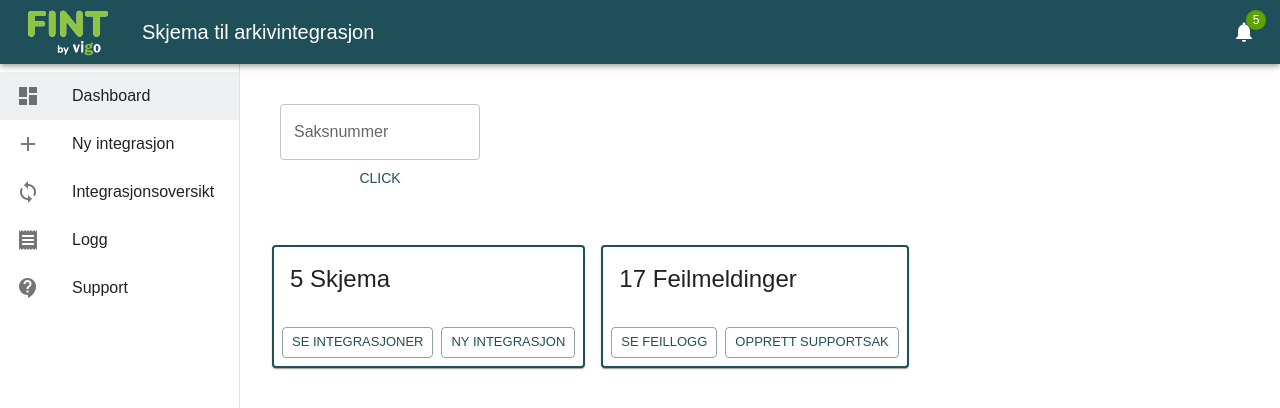
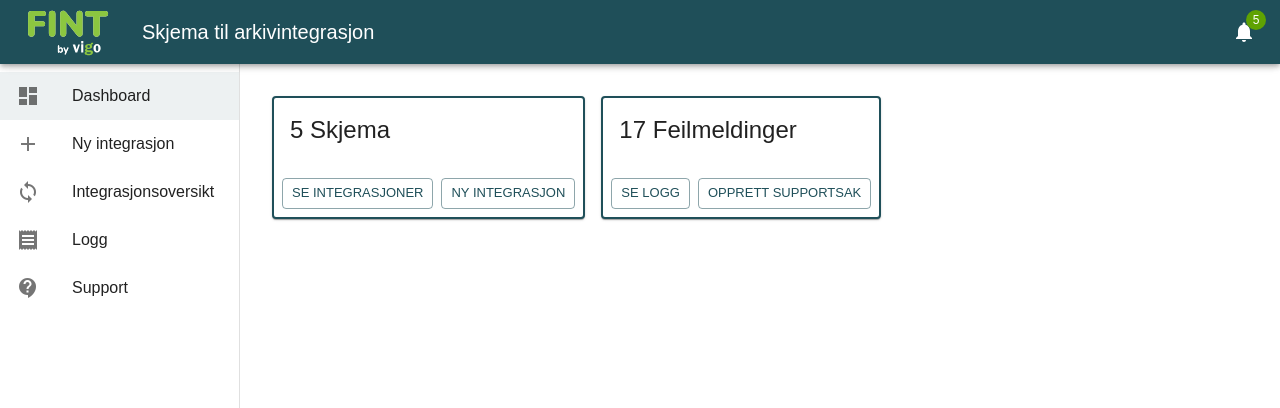
Before and after one commit to FINTLabs/fint-flyt-frontend, a React (Create React App) app: page / in a window 1280 px wide. Shown: the top 408 px of the page. Built offline with nearby package versions, Linux system fonts and the light colour scheme.

Commit message:
FST-101 remove old code

```diff
--- a/src/features/dashboard/Dashboard.tsx
+++ b/src/features/dashboard/Dashboard.tsx
@@ -1,8 +1,7 @@
-import {Box, Button, Card, CardActions, CardContent, FormControl, TextField, Theme, Typography} from '@mui/material';
+import {Box, Button, Card, CardActions, CardContent, Theme, Typography} from '@mui/material';
 import React from 'react';
 import { RouteComponentProps, withRouter, Link as RouterLink } from 'react-router-dom';
 import {createStyles, makeStyles} from "@mui/styles";
-import IntegrationRepository from "../integration/repository/IntegrationRepository";
 
 const useStyles = makeStyles((theme: Theme) =>
     createStyles({
@@ -15,57 +14,10 @@ const useStyles = makeStyles((theme: Theme) =>
 
 const Dashboard: React.FunctionComponent<RouteComponentProps<any>> = () => {
     const classes = useStyles();
-    const [_case, setCase] = React.useState('');
-    const [status, setStatus] = React.useState('');
-    const [caseInput, setCaseInput] = React.useState('');
-    const [helperText, setHelperText] = React.useState('');
-    const handleCaseInputChange = (event: React.ChangeEvent<HTMLInputElement>) => {
-        setCaseInput(event.target.value);
-    };
-    let caseInputPattern = /^((19|20)\d{2})\/([0-9]{1,6})/g;
-
-
-    function handleClick() {
-        if(caseInputPattern.test(caseInput)) {
-            setHelperText('');
-            let caseId = caseInput.split('/')
-            IntegrationRepository.getSak(caseId[0], caseId[1])
-                .then((response) => {
-                    setCase(response.data)
-                    setStatus(', status ' + response.statusText)
-                    console.log(response)
-                })
-                .catch(e => {
-                        console.error('Error: ', e)
-                        setCase('Ikke funnet');
-                        setStatus('404')
-                    }
-                )
-        } else setHelperText('Saksnummer må være på formatet 2021/03')
-    }
-
 
     return (
-        <Box flexDirection={"row"} position="relative" width={1} height={1}>
-            <Box
-                component="form"
-                sx={{'& > :not(style)': { m: 1, width: '25ch' }}}
-                autoComplete="off"
-            >
-                <FormControl>
-                    <TextField
-                        id="outlined-name"
-                        label="Saksnummer"
-                        value={caseInput}
-                        onChange={handleCaseInputChange}
-                        helperText={helperText}
-                    />
-                    <Button onClick={handleClick}>Click</Button>
-                </FormControl>
-                {_case} {status}
-            </Box>
-            <Box display="flex" sx={{mt: 5}}>
-                <Card className={classes.card} sx={{ maxWidth: 345}}>
+    <Box display="flex" position="relative" width={1} height={1}>
+        <Card className={classes.card} sx={{ maxWidth: 345 }}>
             <CardContent>
                 <Typography gutterBottom variant="h5" component="div">
                     5 Skjema
@@ -83,11 +35,10 @@ const Dashboard: React.FunctionComponent<RouteComponentProps<any>> = () => {
                 </Typography>
             </CardContent>
             <CardActions>
-                        <Button size="small" variant="outlined" component={RouterLink} to="/log">Se feillogg</Button>
+                <Button size="small" variant="outlined" component={RouterLink} to="/log">Se logg</Button>
                 <Button size="small" variant="outlined" component={RouterLink} to="/support">Opprett supportsak</Button>
             </CardActions>
         </Card>
-            </Box>
     </Box>
 );
 }
--- a/src/features/integration/components/form/CaseInformation.tsx
+++ b/src/features/integration/components/form/CaseInformation.tsx
@@ -1,4 +1,4 @@
-import {Button, FormGroup, Typography} from '@mui/material';
+import {Box, Button, FormGroup, Typography} from '@mui/material';
 import React from 'react';
 import InputField from "./InputField";
 import {INPUT_TYPE} from "../../types/InputType.enum";
@@ -15,7 +15,6 @@ const CaseInformation: React.FunctionComponent<any> = (props) => {
 
     function handleClick() {
         let caseInput = props.watch("caseData.caseNumber");
-        console.log(caseInput)
         if(caseInputPattern.test(props.watch("caseData.caseNumber"))) {
             setCase('Søker...')
             let caseId = caseInput.split('/')
@@ -39,7 +38,7 @@ const CaseInformation: React.FunctionComponent<any> = (props) => {
         {input: INPUT_TYPE.DROPDOWN, label: "Skjema", value: props.watch("selectedForm"), formValue: "selectedForm", dropDownItems: forms},
         {input: INPUT_TYPE.RADIO, label: "Velg hvordan skjema skal sendes til arkivet", value: props.watch("caseData.caseCreationStrategy"),
             formValue: "caseData.caseCreationStrategy", radioOptions: creationStrategies, defaultValue: props.watch("caseData.caseCreationStrategy")},
-        {input: INPUT_TYPE.TEXT_FIELD, label: "Saksnummer", formValue: "caseData.caseNumber", hidden:!isCollection, required:isCollection && props.validation, error:errors.caseData?.caseNumber}
+        {input: INPUT_TYPE.TEXT_FIELD, label: "Saksnummer", formValue: "caseData.caseNumber", hidden:!isCollection, required:isCollection && props.validation, error:errors.caseData?.caseNumber, searchOption: true}
     ]
     return (
         <FormGroup className={props.style.formControl}>
@@ -47,6 +46,8 @@ const CaseInformation: React.FunctionComponent<any> = (props) => {
                     return (
                         field.hidden ?
                             <div key={index}/> :
+                            <Box sx={{display: 'flex'}} key={index}>
+                                <Box width={'100%'}>
                                     <InputField key={index}
                                                 required={field.required}
                                                 error={field.error}
@@ -59,7 +60,11 @@ const CaseInformation: React.FunctionComponent<any> = (props) => {
                                                 defaultValue={field.defaultValue}
                                                 {...props}
                                     />
-                    )
+                                    {isCollection && field.searchOption &&
+                                        <Button onClick={handleClick} variant="outlined" sx={{width: 20}}>Søk</Button>}
+                                </Box>
+                            </Box>
+                    );
                 }
             )}
             {isCollection && <Button onClick={handleClick} variant="outlined" sx={{width: 20}}>Søk</Button>}
--- a/src/features/integration/types/InputField.ts
+++ b/src/features/integration/types/InputField.ts
@@ -13,7 +13,8 @@ export interface IInputField {
     required?: boolean;
     error?: string;
     helpText?: string;
-    setter?: (item: IResourceItem) => void
+    setter?: (item: IResourceItem) => void;
+    searchOption?: boolean;
 }
 
 export interface ISelect {
```
Lines whose indentation alone changed are shown as unchanged.
